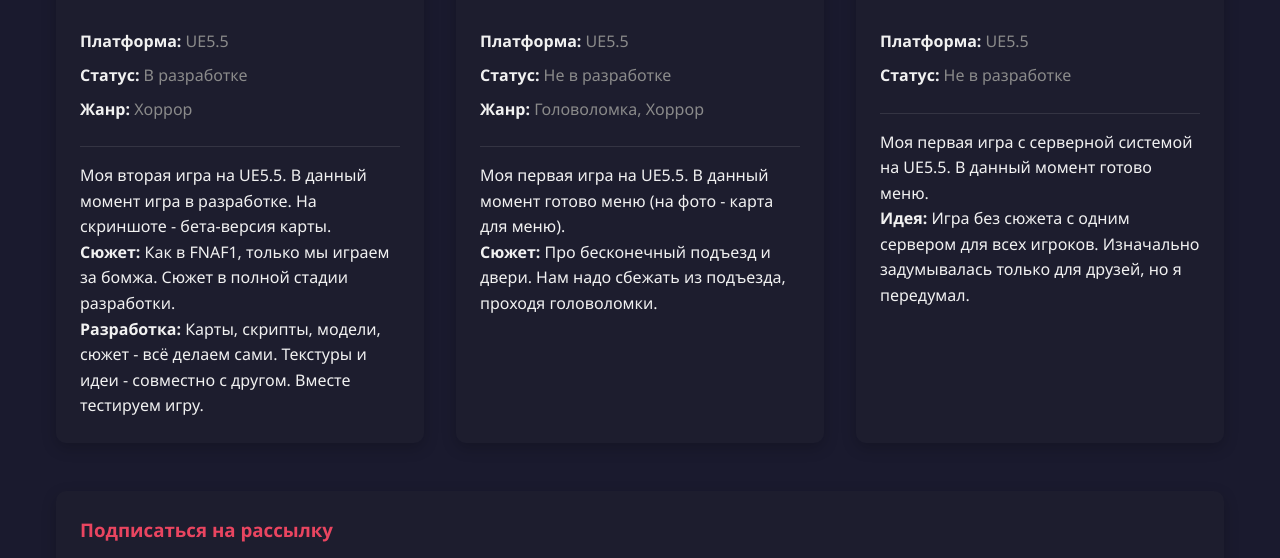
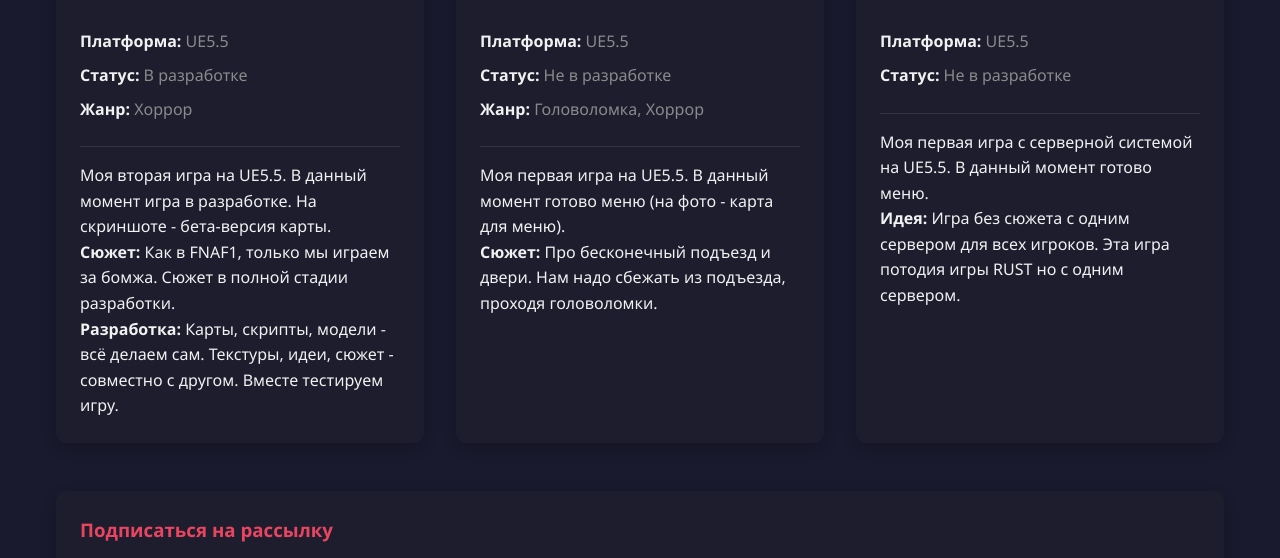
Before and after one commit to vovapro01345/Real_Studio, a plain HTML site: page index.html in a window 1280 px wide. Shown: the part 539-1097 px from the top of the page. Drawn offline with Linux system fonts and the light colour scheme.

Commit message:
Update index.html

```diff
--- a/index.html
+++ b/index.html
@@ -438,7 +438,7 @@
                         </div>
                         <p>Моя вторая игра на UE5.5. В данный момент игра в разработке. На скриншоте - бета-версия карты.</p>
                         <p><strong>Сюжет:</strong> Как в FNAF1, только мы играем за бомжа. Сюжет в полной стадии разработки.</p>
-                        <p><strong>Разработка:</strong> Карты, скрипты, модели, сюжет - всё делаем сами. Текстуры и идеи - совместно с другом. Вместе тестируем игру.</p>
+                        <p><strong>Разработка:</strong> Карты, скрипты, модели - всё делаем сам. Текстуры, идеи, сюжет - совместно с другом. Вместе тестируем игру.</p>
                     </div>
                 </div>
 
@@ -467,7 +467,7 @@
                             <p><strong>Статус:</strong> Не в разработке</p>
                         </div>
                         <p>Моя первая игра с серверной системой на UE5.5. В данный момент готово меню.</p>
-                        <p><strong>Идея:</strong> Игра без сюжета с одним сервером для всех игроков. Изначально задумывалась только для друзей, но я передумал.</p>
+                        <p><strong>Идея:</strong> Игра без сюжета с одним сервером для всех игроков. Эта игра потодия игры RUST но с одним сервером.</p>
                     </div>
                 </div>
             </div>
@@ -528,7 +528,7 @@
                             <p><strong>Статус:</strong> Не в разработке</p>
                         </div>
                         <p>Моя первая игра с серверной системой на Ui5. В данный момент готово меню.</p>
-                        <p><strong>Идея:</strong> Игра без сюжета с одним сервером для всех игроков. Изначально задумывалась только для друзей, но я передумал.</p>
+                        <p><strong>Идея:</strong> Игра без сюжета с одним сервером для всех игроков. Эта игра потодия игры RUST но с одним сервером</p>
                     </div>
                 </div>
             </div>
@@ -546,7 +546,7 @@
                 <div class="server-info">
                     <p><strong>IP:</strong> АЙЛИ АДРИС ВРЕМЕНО СКРЫТ</p>
                     <p><strong>Версия:</strong> 1.16.5 (рекомендуем Forge для голосового чата)</p>
-                    <p><strong>Мод на голосовой чат:</strong> <a href="https://modrinth.com/mod/simple-voice-chat/versions/t-forge" target="_blank">Simple Voice Chat</a></p>
+                    <p><strong>Мод на голосовой чат:</strong> <a href="https://modrinth.com/mod/simple-voice-chat/" target="_blank">Simple Voice Chat</a></p>
                     <p>Информация о сервере скоро будет обновлена.</p>
                     <p>Сервер на адресе mobist. Это адрес с поддержкой модов и плагинов.</p>
                 </div>
```
